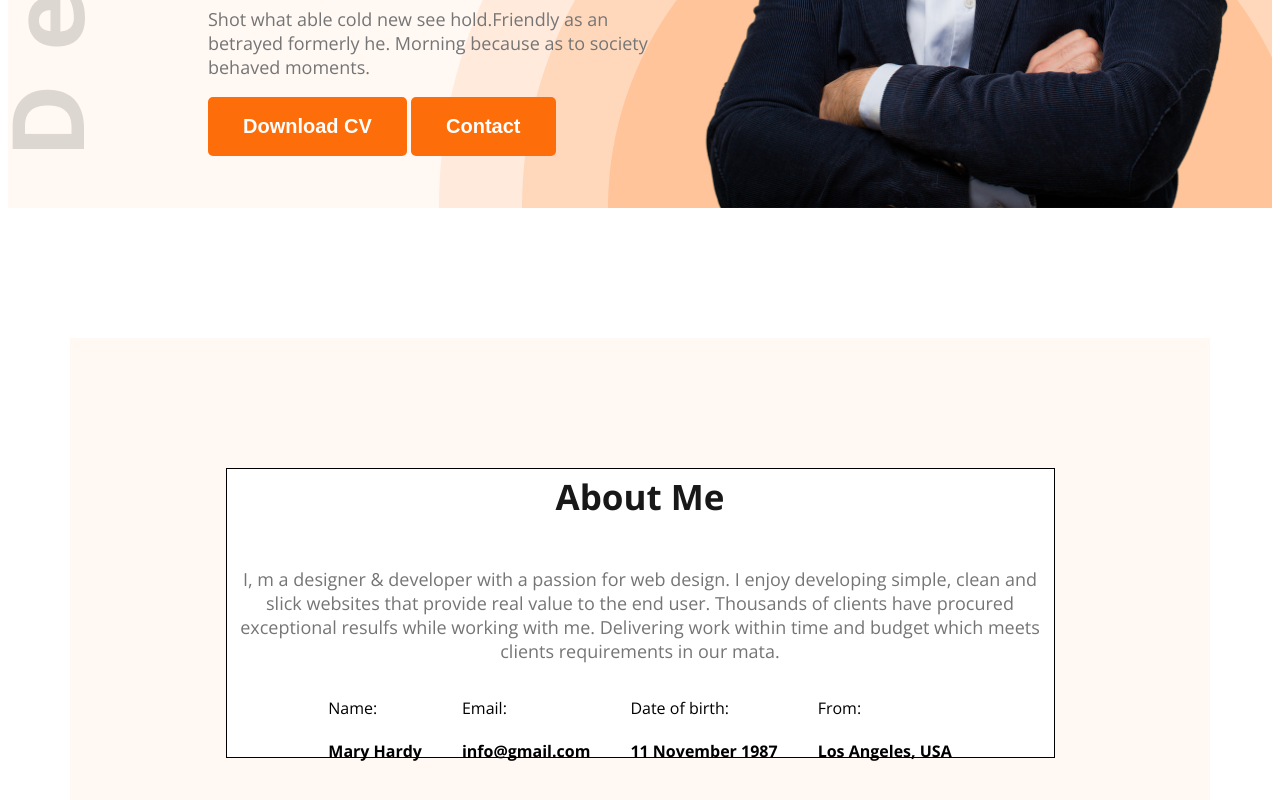
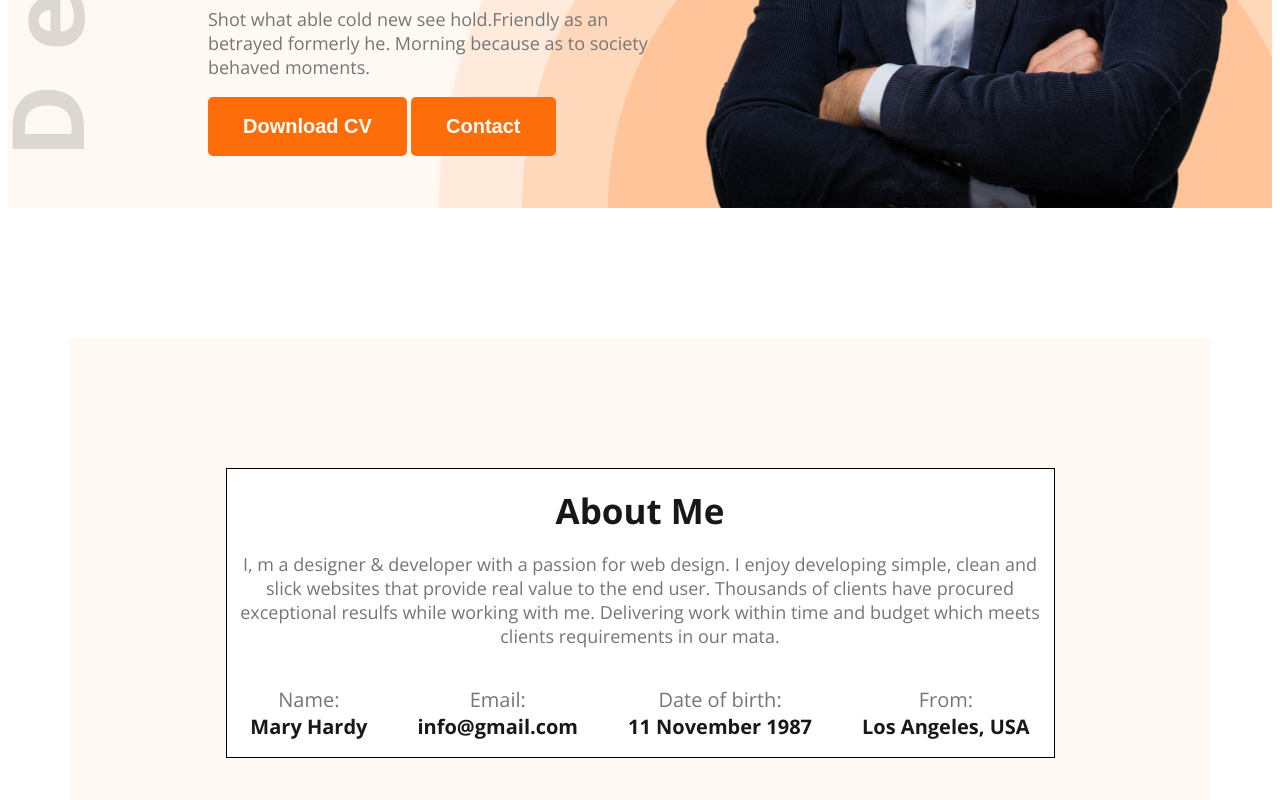
Before and after one commit to KhaledAzizZaki/web-developer-portfolio, a plain HTML site: page index.html in a window 1280 px wide. Shown: the part 622-1422 px from the top of the page. Drawn offline with nearby package versions, Linux system fonts and the light colour scheme.

Commit message:
about me finish

```diff
--- a/index.html
+++ b/index.html
@@ -44,25 +44,25 @@
           <h2 class="main-title">About Me</h2>
           <p class="main-para">
             I, m a designer & developer with a passion for web design. I enjoy
-            developing simple, clean and slick websites that provide real value
-            to the end user. Thousands of clients have procured exceptional
-            resulfs while working with me. Delivering work within time and
-            budget which meets clients requirements in our mata.
+            developing simple, clean and <br />slick websites that provide real
+            value to the end user. Thousands of clients have procured
+            exceptional resulfs while working with me. Delivering work within
+            time and budget which meets clients requirements in our mata.
           </p>
           <div class="about-info">
-            <div class="about-name">
+            <div class="info">
               <p>Name:</p>
               <h4>Mary Hardy</h4>
             </div>
-            <div>
+            <div class="info">
               <p>Email:</p>
               <h4>info@gmail.com</h4>
             </div>
-            <div>
+            <div class="info">
               <p>Date of birth:</p>
               <h4>11 November 1987</h4>
             </div>
-            <div>
+            <div class="info">
               <p>From:</p>
               <h4>Los Angeles, USA</h4>
             </div>
--- a/styles/styles.css
+++ b/styles/styles.css
@@ -101,6 +101,7 @@ nav ul {
   font-size: 35px;
   font-weight: bold;
   color: rgba(24, 24, 24, 1);
+  margin: 0;
 }
 
 .main-para {
@@ -139,5 +140,21 @@ nav ul {
 
 .about-info {
   display: flex;
-  gap: 40px;
+  gap: 50px;
 }
+.info {
+  text-align: center;
+}
+
+.info p {
+  font-size: 20px;
+  color: rgba(117, 117, 117, 1);
+  margin: 0;
+  padding-top: 20px;
+}
+
+.info h4 {
+  font-size: 20px;
+  color: rgba(24, 24, 24, 1);
+  margin: 0;
+}
```
